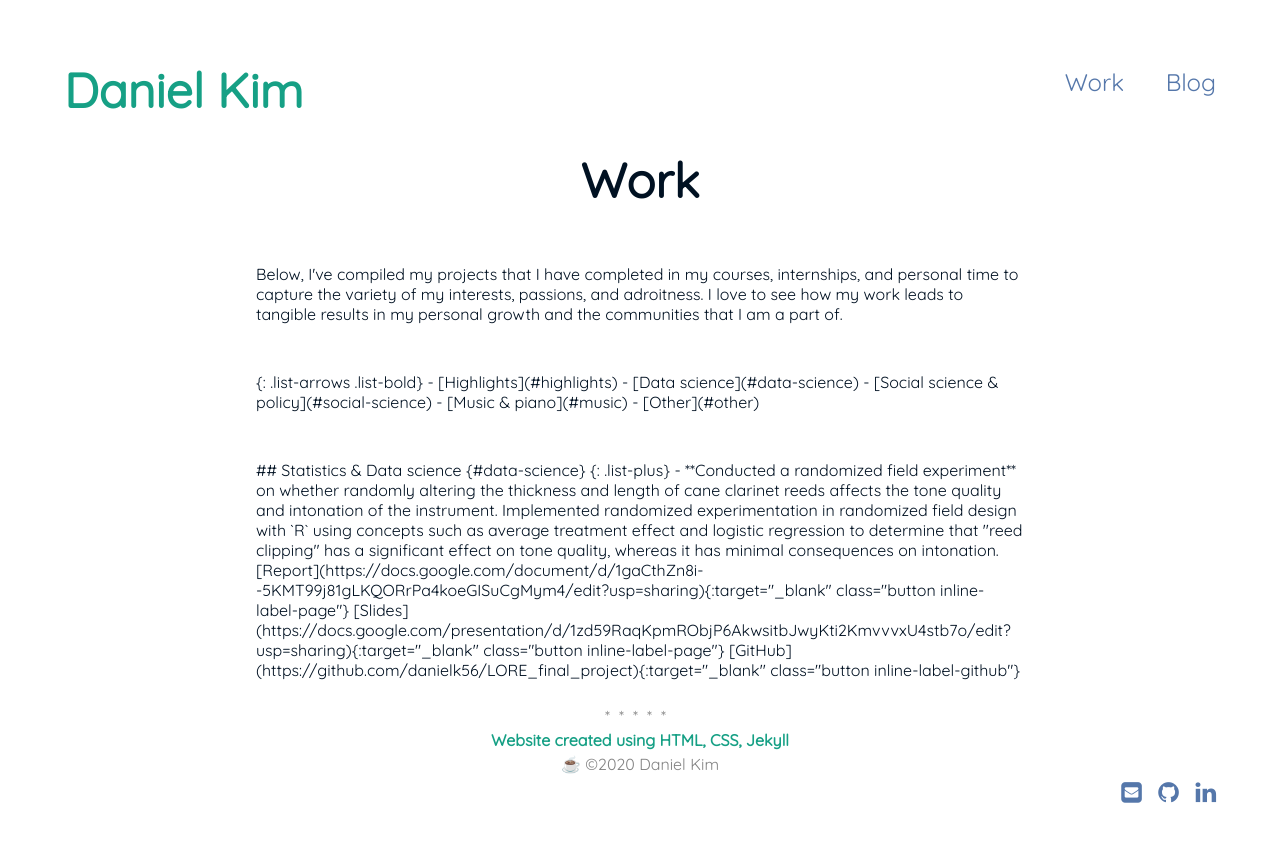
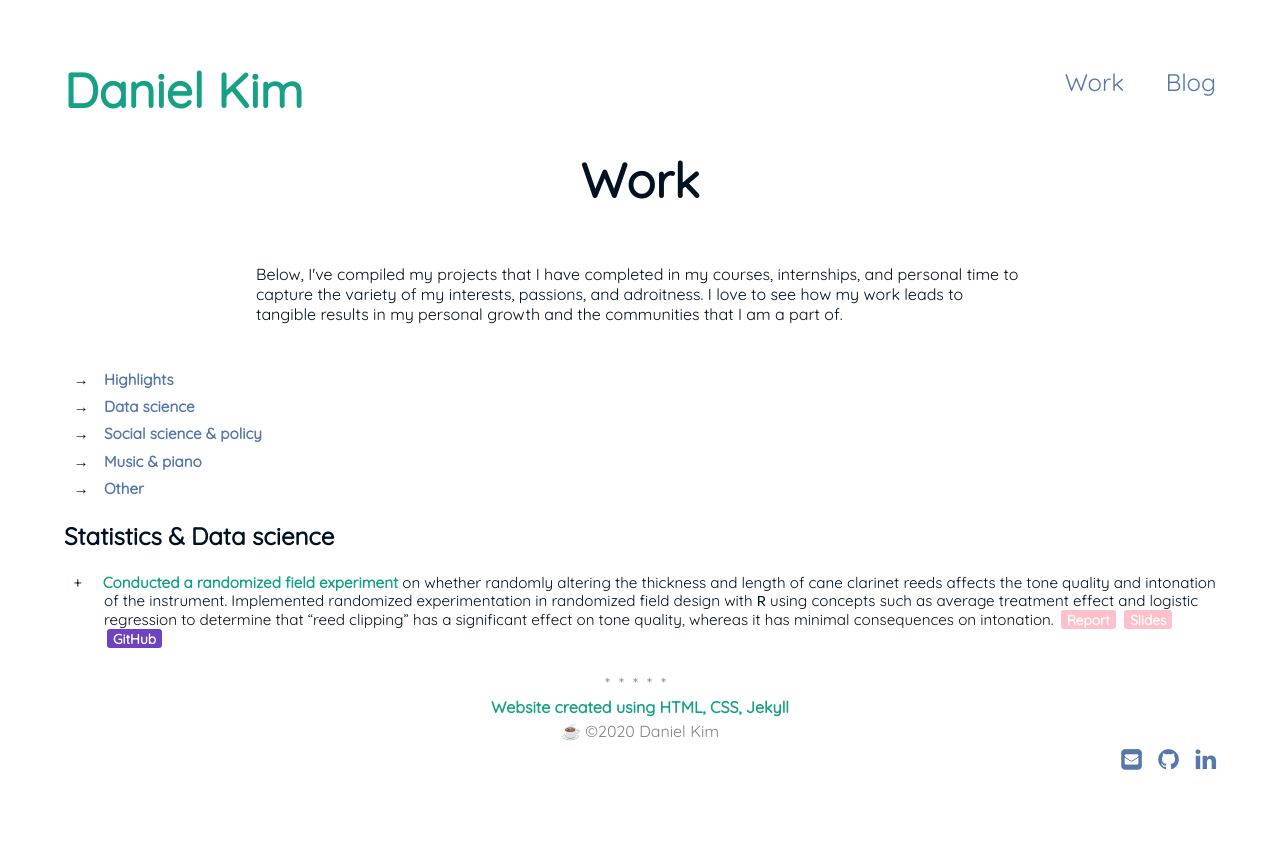
Before and after one commit to danielk56/danielk56.github.io, a Jekyll site: the page built from work.md, in a window 1280 px wide. Shown: the top 842 px of the page. Built offline with Jekyll 4.4.1, drawn with Linux system fonts in a browser that asks for light colours.

Commit message:
Update work.md

```diff
--- a/work.md
+++ b/work.md
@@ -2,13 +2,14 @@
 layout: page
 title: Work
 ---
+
 <div class="wide">
 
 Below, I've compiled my projects that I have completed in my courses, internships, and personal time to capture the variety of my interests, passions, and adroitness. I love to see how my work leads to tangible results in my personal growth and the communities that I am a part of.
 
 </div>
 
-<div class="wide">
+
 
 {: .list-arrows .list-bold}
 - [Highlights](#highlights)
@@ -17,13 +18,8 @@ Below, I've compiled my projects that I have completed in my courses, internship
 - [Music & piano](#music)
 - [Other](#other)
 
-</div>
-
-<div class="wide">
 
 ## Statistics & Data science {#data-science}
 
 {: .list-plus}
 - **Conducted a randomized field experiment** on whether randomly altering the thickness and length of cane clarinet reeds affects the tone quality and intonation of the instrument. Implemented randomized experimentation in randomized field design with `R` using concepts such as average treatment effect and logistic regression to determine that "reed clipping" has a significant effect on tone quality, whereas it has minimal consequences on intonation. <span class="evidence"> </span> <span class="evidence"> [Report](https://docs.google.com/document/d/1gaCthZn8i--5KMT99j81gLKQORrPa4koeGISuCgMym4/edit?usp=sharing){:target="_blank" class="button inline-label-page"} [Slides](https://docs.google.com/presentation/d/1zd59RaqKpmRObjP6AkwsitbJwyKti2KmvvvxU4stb7o/edit?usp=sharing){:target="_blank" class="button inline-label-page"}</span> <span class="evidence">[GitHub](https://github.com/danielk56/LORE_final_project){:target="_blank" class="button inline-label-github"}</span>
-
-</div>
```
